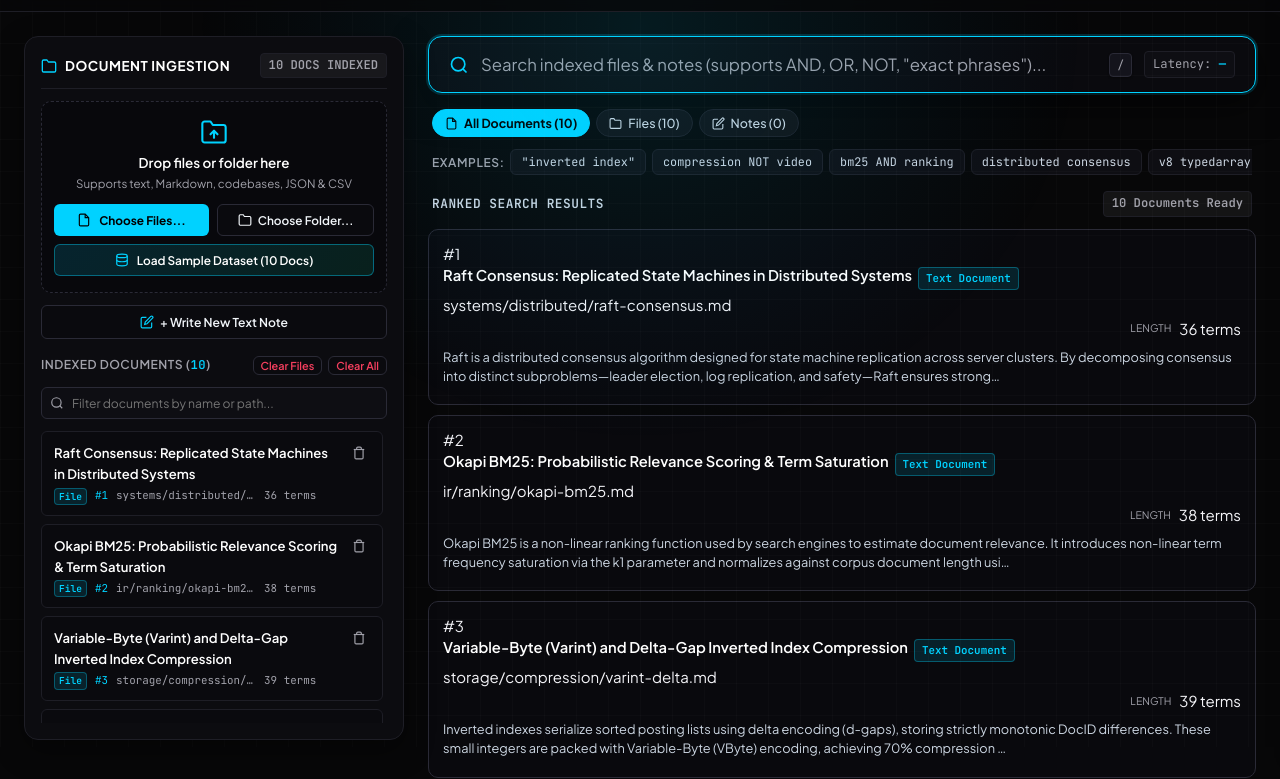
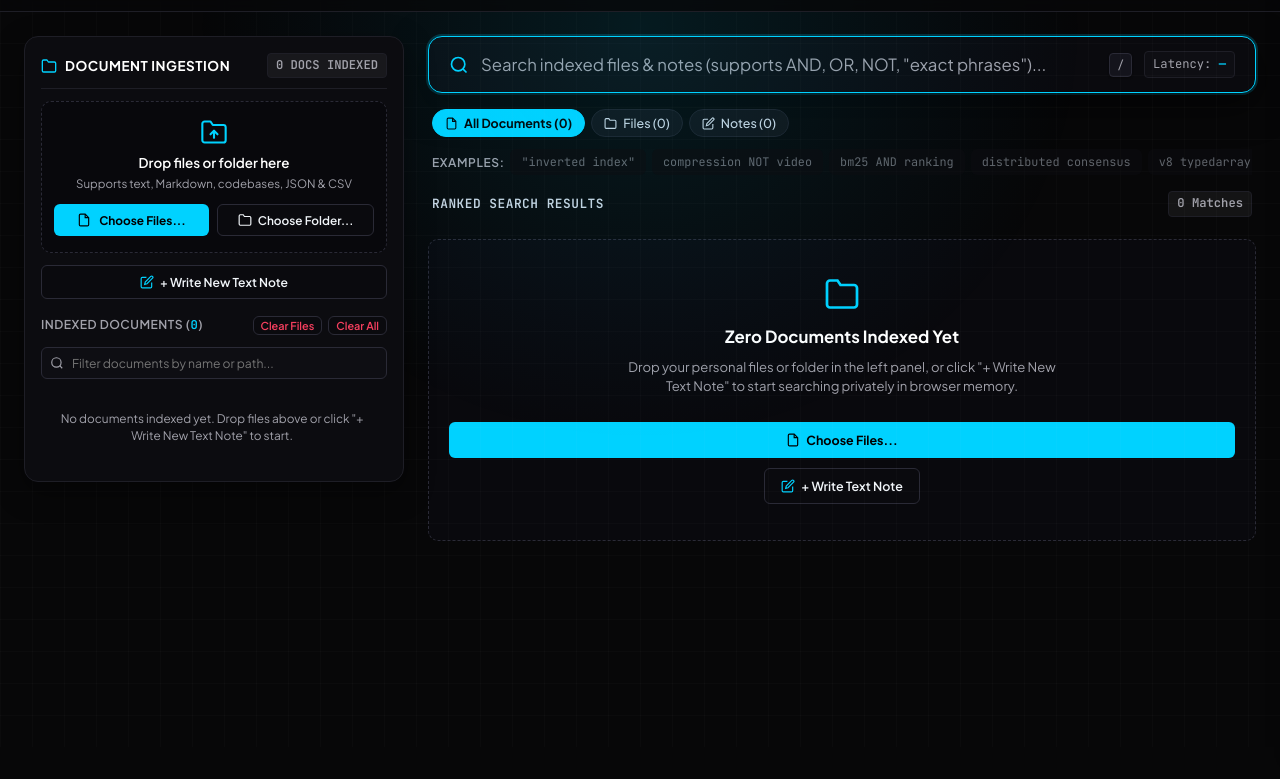
Before and after one commit to Krishnanand-10/Argus, a website: page playground.html in a window 1280 px wide. Shown: the part 53-832 px from the top of the page. After the commit the page ends 804 px from the top, so only its background shows below. Drawn offline with Linux system fonts and the light colour scheme.

Commit message:
feat(repl): remove sample docs, auto-purge sample dataset from storage & focus empty state on user content

```diff
--- a/playground.html
+++ b/playground.html
@@ -116,17 +116,7 @@
               <path d="M22 19a2 2 0 0 1-2 2H4a2 2 0 0 1-2-2V5a2 2 0 0 1 2-2h5l2 3h9a2 2 0 0 1 2 2z"/>
             </svg>
             <span>Choose Folder...</span>
-          </button>
         </div>
-
-        <button id="btn-load-samples-left" class="sample-dataset-btn" style="width: 100%; height: 32px; font-size: 0.74rem; justify-content: center; margin-top: 8px;" title="Load 10 pre-built technical CS &amp; systems papers">
-          <svg width="14" height="14" viewBox="0 0 24 24" fill="none" stroke="var(--accent)" stroke-width="2">
-            <ellipse cx="12" cy="5" rx="9" ry="3"/>
-            <path d="M21 12c0 1.66-4 3-9 3s-9-1.34-9-3"/>
-            <path d="M3 5v14c0 1.66 4 3 9 3s9-1.34 9-3V5"/>
-          </svg>
-          <span>Load Sample Dataset (10 Docs)</span>
-        </button>
 
         <input type="file" id="local-file-input" multiple style="display: none;">
         <input type="file" id="local-folder-input" webkitdirectory directory multiple style="display: none;">
--- a/playground.js
+++ b/playground.js
@@ -717,70 +717,20 @@ class StudioEngine {
 }
 
 // ============================================================================
-// 6. Pre-Loaded Technical Sample Dataset (Systems, Storage & IR)
+// 6. Known Sample Document Paths (for cleansing sample data from index)
 // ============================================================================
-const SAMPLE_DATASET = [
-  {
-    id: 1,
-    title: "Raft Consensus: Replicated State Machines in Distributed Systems",
-    path: "systems/distributed/raft-consensus.md",
-    body: "Raft is a distributed consensus algorithm designed for state machine replication across server clusters. By decomposing consensus into distinct subproblems—leader election, log replication, and safety—Raft ensures strong serializability and fault tolerance with high mechanical efficiency."
-  },
-  {
-    id: 2,
-    title: "Okapi BM25: Probabilistic Relevance Scoring & Term Saturation",
-    path: "ir/ranking/okapi-bm25.md",
-    body: "Okapi BM25 is a non-linear ranking function used by search engines to estimate document relevance. It introduces non-linear term frequency saturation via the k1 parameter and normalizes against corpus document length using b, superseding classical TF-IDF."
-  },
-  {
-    id: 3,
-    title: "Variable-Byte (Varint) and Delta-Gap Inverted Index Compression",
-    path: "storage/compression/varint-delta.md",
-    body: "Inverted indexes serialize sorted posting lists using delta encoding (d-gaps), storing strictly monotonic DocID differences. These small integers are packed with Variable-Byte (VByte) encoding, achieving 70% compression ratios with zero memory decompression overhead."
-  },
-  {
-    id: 4,
-    title: "Byzantine Fault Tolerance & Quorum Slices in Decentralized Logs",
-    path: "systems/consensus/byzantine-quorum.md",
-    body: "Byzantine fault tolerance protocols guarantee liveness and safety even when participant nodes fail arbitrarily or act maliciously. Quorum slices allow decentralized consensus without requiring global synchrony or centralized coordinators."
-  },
-  {
-    id: 5,
-    title: "Mechanical Sympathy in V8: Contiguous TypedArrays & Zero-GC Engines",
-    path: "runtime/v8/typedarray-memory.md",
-    body: "Mechanical sympathy requires aligning data structure layout with CPU cache lines and the V8 runtime. Argus leverages contiguous TypedArrays (Uint32Array, Float32Array) instead of fragmented heap objects, eliminating garbage collection pauses."
-  },
-  {
-    id: 6,
-    title: "Skip-List Intersection and WAND Dynamic Pruning for Fast Retrieval",
-    path: "ir/index/wand-skip-lists.md",
-    body: "During multi-term boolean queries, skip lists placed at root-L intervals allow leaping across non-matching document blocks. Weak AND (WAND) dynamic pruning calculates upper-bound score contributions to skip non-competitive documents entirely."
-  },
-  {
-    id: 7,
-    title: "Positional Postings and Exact Phrase Search with Slop Distances",
-    path: "ir/query/positional-phrase.md",
-    body: "Positional inverted indexes record word offset sequences for every document posting. This allows verifying exact phrases and proximity queries in linear time by computing difference arrays over positional posting streams."
-  },
-  {
-    id: 8,
-    title: "Unicode Normalization & Morphological Porter Stemming Codecs",
-    path: "analyzer/nlp/porter-stemmer.md",
-    body: "Text analysis pipelines normalize Unicode codepoints using NFKD decomposition before applying the algorithmic Porter stemmer. Suffix stripping collapses lexical variations like 'retrieval' and 'retrieving' to their root stem 'retriev'."
-  },
-  {
-    id: 9,
-    title: "LSM-Tree vs B-Tree Storage Engines for Write-Heavy Inverted Logs",
-    path: "storage/engine/lsm-vs-btree.md",
-    body: "Log-Structured Merge-Trees (LSM-trees) optimize write amplification by appending incoming mutations to an in-memory memtable before flushing immutable SSTables to disk, contrasting with in-place page updating B-Trees."
-  },
-  {
-    id: 10,
-    title: "Vector Search vs Lexical Full-Text Retrieval: Hybrid Search Paradigms",
-    path: "ir/hybrid/vector-lexical.md",
-    body: "While dense neural embeddings capture semantic intent, lexical BM25 search remains irreplaceable for exact keyword precision, code search, and low-latency deterministic scoring. Modern engines combine both in a hybrid fusion pipeline."
-  }
-];
+const SAMPLE_PATHS = new Set([
+  "systems/distributed/raft-consensus.md",
+  "ir/ranking/okapi-bm25.md",
+  "storage/compression/varint-delta.md",
+  "systems/consensus/byzantine-quorum.md",
+  "runtime/v8/typedarray-memory.md",
+  "ir/index/wand-skip-lists.md",
+  "ir/query/positional-phrase.md",
+  "analyzer/nlp/porter-stemmer.md",
+  "storage/engine/lsm-vs-btree.md",
+  "ir/hybrid/vector-lexical.md"
+]);
 
 // ============================================================================
 // 7. IndexedDB Persistence Layer
@@ -1207,65 +1157,7 @@ document.addEventListener("DOMContentLoaded", () => {
     });
   }
 
-  // --------------------------------------------------------------------------
-  // Sample Dataset Loader
-  // --------------------------------------------------------------------------
-  async function loadSampleDataset(runSearch = true) {
-    const t0 = performance.now();
-    let added = 0;
-    const addedDocs = [];
-
-    for (const item of SAMPLE_DATASET) {
-      let exists = false;
-      for (const d of engine.documents.values()) {
-        if (d.path === item.path) {
-          exists = true;
-          break;
-        }
-      }
-      if (!exists) {
-        const doc = engine.addDocument({
-          title: item.title,
-          path: item.path,
-          body: item.body,
-          isFile: true,
-          isNote: false,
-          docType: item.docType || "Technical Paper"
-        });
-        addedDocs.push(doc);
-        added++;
-      }
-    }
-
-    if (addedDocs.length > 0) {
-      await ArgusDB.putMany(addedDocs);
-    }
-
-    const elapsed = Math.round(performance.now() - t0);
-    updateCorpusStats();
-    updateLiveEngineStats();
-    updatePresetChipsState();
-
-    if (added > 0) {
-      showToast(`Indexed ${added} sample docs in ${elapsed} ms`);
-    } else {
-      showToast("Sample dataset is already loaded!");
-    }
-
-    if (runSearch) {
-      searchInput.value = '"inverted index"';
-      clearBtn.style.display = "block";
-      performSearch(searchInput.value);
-    } else {
-      performSearch(searchInput.value);
-    }
-  }
-
-  if (btnLoadSamplesLeft) {
-    btnLoadSamplesLeft.addEventListener("click", () => {
-      loadSampleDataset(true);
-    });
-  }
+
 
   // --------------------------------------------------------------------------
   // Recursive Directory Drag & Drop Helper
@@ -1363,21 +1255,33 @@ document.addEventListener("DOMContentLoaded", () => {
             </svg>
             <div style="font-size: 1.05rem; font-weight: 700; color: #ffffff; margin-bottom: 6px; font-family: var(--font-sans);">Zero Documents Indexed Yet</div>
             <p style="margin: 0 auto 18px; max-width: 440px; font-size: 0.82rem; color: #a1a1aa; line-height: 1.5; font-family: var(--font-sans);">
-              Drop your personal files or folder in the left panel, add a custom note, or load the pre-built technical CS dataset to test search immediately.
+              Drop your personal files or folder in the left panel, or click "+ Write New Text Note" to start searching privately in browser memory.
             </p>
-            <button id="btn-load-sample-empty" class="sample-dataset-btn" style="margin: 0 auto; display: inline-flex; align-items: center; gap: 8px; font-size: 0.82rem; height: 38px; padding: 0 18px; font-family: var(--font-sans);">
-              <svg width="15" height="15" viewBox="0 0 24 24" fill="none" stroke="var(--accent)" stroke-width="2">
-                <ellipse cx="12" cy="5" rx="9" ry="3"/>
-                <path d="M21 12c0 1.66-4 3-9 3s-9-1.34-9-3"/>
-                <path d="M3 5v14c0 1.66 4 3 9 3s9-1.34 9-3V5"/>
-              </svg>
-              <span>Load Sample Dataset (10 Docs)</span>
-            </button>
+            <div style="display: flex; gap: 10px; justify-content: center; flex-wrap: wrap;">
+              <button id="btn-empty-choose-files" class="btn-studio-action" style="height: 36px; padding: 0 16px; font-size: 0.78rem; display: inline-flex; align-items: center; gap: 6px;">
+                <svg width="14" height="14" viewBox="0 0 24 24" fill="none" stroke="currentColor" stroke-width="2">
+                  <path d="M14 2H6a2 2 0 0 0-2 2v16a2 2 0 0 0 2 2h12a2 2 0 0 0 2-2V8z"/>
+                  <polyline points="14 2 14 8 20 8"/>
+                </svg>
+                <span>Choose Files...</span>
+              </button>
+              <button id="btn-empty-add-note" class="btn-studio-secondary" style="height: 36px; padding: 0 16px; font-size: 0.78rem; display: inline-flex; align-items: center; gap: 6px;">
+                <svg width="14" height="14" viewBox="0 0 24 24" fill="none" stroke="var(--accent)" stroke-width="2">
+                  <path d="M11 4H4a2 2 0 0 0-2 2v14a2 2 0 0 0 2 2h14a2 2 0 0 0 2-2v-7"/>
+                  <path d="M18.5 2.5a2.121 2.121 0 0 1 3 3L12 15l-4 1 1-4 9.5-9.5z"/>
+                </svg>
+                <span>+ Write Text Note</span>
+              </button>
+            </div>
           </div>
         `;
-        const btnEmptyLoad = document.getElementById("btn-load-sample-empty");
-        if (btnEmptyLoad) {
-          btnEmptyLoad.addEventListener("click", () => loadSampleDataset(true));
+        const btnEmptyFiles = document.getElementById("btn-empty-choose-files");
+        if (btnEmptyFiles && localFileInput) {
+          btnEmptyFiles.addEventListener("click", () => localFileInput.click());
+        }
+        const btnEmptyNote = document.getElementById("btn-empty-add-note");
+        if (btnEmptyNote) {
+          btnEmptyNote.addEventListener("click", openNoteModal);
         }
         return;
       }
@@ -2402,37 +2306,28 @@ document.addEventListener("DOMContentLoaded", () => {
     }
   });
 
-  // Initial Boot: Restore from IndexedDB or auto-load sample dataset on first visit
+  // Initial Boot: Cleanse any sample docs and restore ONLY user personal files & notes
   async function initCorpus() {
     try {
       const stored = await ArgusDB.getAll();
       if (stored && stored.length > 0) {
         for (const doc of stored) {
+          // If this document is from the sample dataset, purge it from IndexedDB!
+          if (doc.isSample || doc.docType === "Technical Paper" || SAMPLE_PATHS.has(doc.path)) {
+            await ArgusDB.delete(doc.id);
+            continue;
+          }
           engine.addDocument(doc);
         }
-        updateCorpusStats();
-        updateLiveEngineStats();
-        updatePresetChipsState();
-        performSearch("");
-      } else {
-        const clearedByUser = localStorage.getItem("argus_cleared_by_user");
-        if (!clearedByUser) {
-          // First visit: automatically index sample dataset!
-          await loadSampleDataset(false);
-        } else {
-          updateCorpusStats();
-          updateLiveEngineStats();
-          updatePresetChipsState();
-          performSearch("");
-        }
       }
     } catch (err) {
-      console.warn("ArgusDB boot failed, using empty index", err);
-      updateCorpusStats();
-      updateLiveEngineStats();
-      updatePresetChipsState();
-      performSearch("");
-    }
+      console.warn("ArgusDB boot failed", err);
+    }
+
+    updateCorpusStats();
+    updateLiveEngineStats();
+    updatePresetChipsState();
+    performSearch("");
 
     if (searchInput) {
       searchInput.focus();
```
Also changed, not shown: 1 other file.
